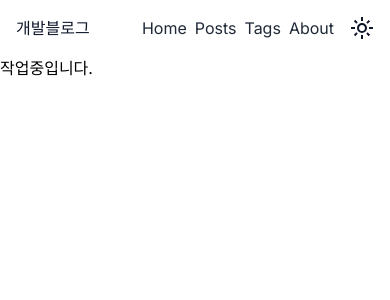
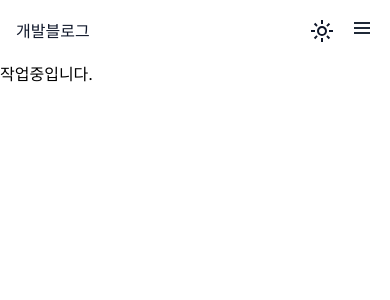
Before and after one commit to jooyong-boo/devlog, a Next.js app: page /tags in a window 390 px wide. Shown: the top 300 px of the page. Built offline with nearby package versions, Linux system fonts and the light colour scheme.

Commit message:
refactor: 컴포넌트 세분화

```diff
--- a/src/layouts/Header.tsx
+++ /dev/null
@@ -1,57 +0,0 @@
-"use client";
-
-import LogoBlack from "@/assets/img/logo_black.png";
-import LogoWhite from "@/assets/img/logo_white.png";
-import DarkModeSvg from "@/assets/svg/dark_mode.svg";
-import LightModeSvg from "@/assets/svg/light_mode.svg";
-import useThemeStore from "@/store/useThemeStore";
-import Link from "next/link";
-import { useStore } from "zustand";
-
-const HeaderMenu = [
-  { title: "Home", href: "/" },
-  { title: "Posts", href: "/posts" },
-  { title: "Tags", href: "/tags" },
-  { title: "About", href: "/about" },
-];
-
-function Header() {
-  const { theme, toggleTheme } = useStore(useThemeStore);
-
-  return (
-    <div className="w-full flex items-center justify-between min-h-14 px-4 py-4">
-      <Link href="/" className="text-slate-900 dark:text-slate-50">
-        {/* <Image
-          src={theme === "dark" ? LogoWhite : LogoBlack}
-          alt="logo"
-          width={100}
-          height={100}
-        /> */}
-        개발블로그
-      </Link>
-      <div className="flex items-center gap-4">
-        <div className="flex items-center gap-2">
-          {HeaderMenu.map((menu) => (
-            <Link
-              key={menu.title}
-              href={menu.href}
-              className="text-gray-800 dark:text-gray-200"
-            >
-              {menu.title}
-            </Link>
-          ))}
-        </div>
-        <div className="flex items-center gap-2">
-          <button onClick={toggleTheme}>
-            {theme === "dark" && (
-              <DarkModeSvg className="w-6 h-6 fill-slate-50" />
-            )}
-            {!theme && <LightModeSvg className="w-6 h-6 fill-slate-900" />}
-          </button>
-        </div>
-      </div>
-    </div>
-  );
-}
-
-export default Header;
--- /dev/null
+++ b/src/layouts/Header/components/Darkmode.tsx
@@ -0,0 +1,18 @@
+import useThemeStore from "@/store/useThemeStore";
+import React from "react";
+import { useStore } from "zustand";
+import DarkModeSvg from "@/assets/svg/dark_mode.svg";
+import LightModeSvg from "@/assets/svg/light_mode.svg";
+
+function Darkmode() {
+  const { theme, toggleTheme } = useStore(useThemeStore);
+
+  return (
+    <button onClick={toggleTheme}>
+      {theme === "dark" && <DarkModeSvg className="w-6 h-6 fill-slate-50" />}
+      {!theme && <LightModeSvg className="w-6 h-6 fill-slate-900" />}
+    </button>
+  );
+}
+
+export default Darkmode;
--- /dev/null
+++ b/src/layouts/Header/components/MobileMenu.tsx
@@ -0,0 +1,42 @@
+import { menus } from "@/layouts/Header/constants/menu";
+import Link from "next/link";
+import React, { useState } from "react";
+
+function MobileMenu() {
+  const [isMenuOpen, setIsMenuOpen] = useState(false);
+
+  const handleMenuOpen = () => {
+    setIsMenuOpen((prev) => !prev);
+  };
+
+  return (
+    <div className="sm:hidden">
+      <button onClick={handleMenuOpen}>
+        <svg
+          className="w-6 h-6 fill-current text-gray-800 dark:text-gray-200"
+          xmlns="http://www.w3.org/2000/svg"
+          viewBox="0 0 24 24"
+        >
+          <path d="M4 6h16v2H4zm0 5h16v2H4zm0 5h16v2H4z" />
+        </svg>
+      </button>
+      {isMenuOpen && (
+        <div className="absolute top-14 left-0 w-full bg-white dark:bg-slate-900 shadow-lg">
+          <div className="flex flex-col items-center gap-4 py-4">
+            {menus.map((menu) => (
+              <Link
+                key={menu.title}
+                href={menu.href}
+                className="text-gray-800 dark:text-gray-200"
+              >
+                {menu.title}
+              </Link>
+            ))}
+          </div>
+        </div>
+      )}
+    </div>
+  );
+}
+
+export default MobileMenu;
--- /dev/null
+++ b/src/layouts/Header/components/PCMenu.tsx
@@ -0,0 +1,20 @@
+import { menus } from "@/layouts/Header/constants/menu";
+import Link from "next/link";
+
+function PCMenu() {
+  return (
+    <div className="hidden sm:flex sm:items-center sm:gap-2">
+      {menus.map((menu) => (
+        <Link
+          key={menu.title}
+          href={menu.href}
+          className="text-gray-800 dark:text-gray-200"
+        >
+          {menu.title}
+        </Link>
+      ))}
+    </div>
+  );
+}
+
+export default PCMenu;
--- /dev/null
+++ b/src/layouts/Header/constants/menu.ts
@@ -0,0 +1,6 @@
+export const menus = [
+  { title: "Home", href: "/" },
+  { title: "Posts", href: "/posts" },
+  { title: "Tags", href: "/tags" },
+  { title: "About", href: "/about" },
+];
--- /dev/null
+++ b/src/layouts/Header/index.tsx
@@ -0,0 +1,23 @@
+"use client";
+
+import Darkmode from "@/layouts/Header/components/Darkmode";
+import MobileMenu from "@/layouts/Header/components/MobileMenu";
+import PCMenu from "@/layouts/Header/components/PCMenu";
+import Link from "next/link";
+
+function Header() {
+  return (
+    <div className="w-full flex items-center justify-between min-h-14 px-4 py-4">
+      <Link href="/" className="text-slate-900 dark:text-slate-50">
+        개발블로그
+      </Link>
+      <div className="flex items-center gap-4">
+        <PCMenu />
+        <Darkmode />
+        <MobileMenu />
+      </div>
+    </div>
+  );
+}
+
+export default Header;
```
